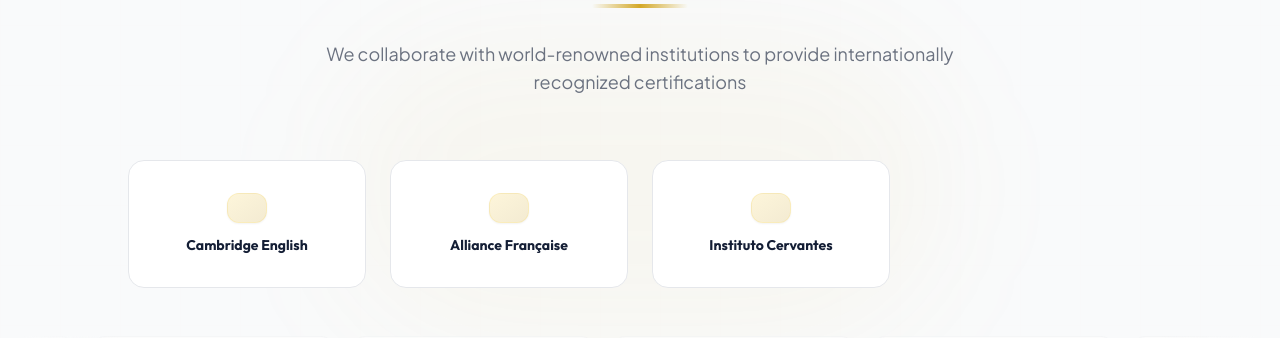
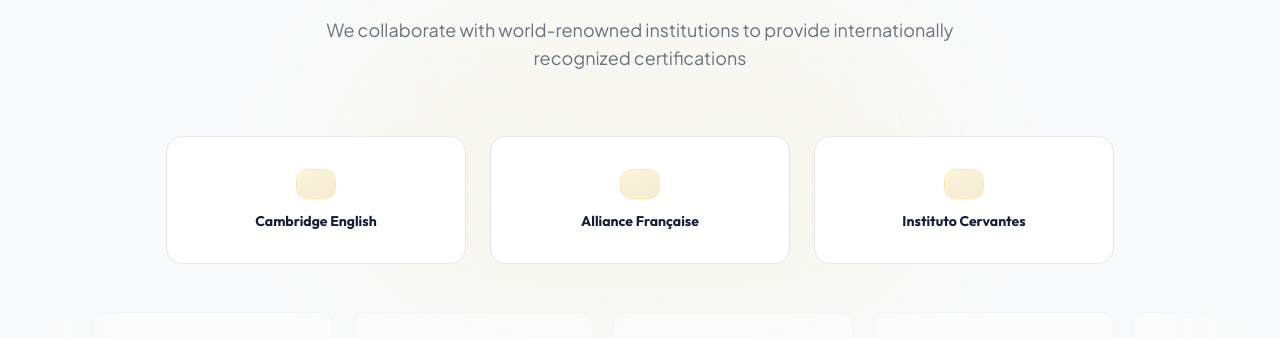
Before and after one commit to xphobiadev/Oxford_school, a Nuxt app: page /schools/oxford-academy in a window 1280 px wide. Shown: the part 2560-2898 px from the top of the page. Built offline with nearby package versions, Linux system fonts and the light colour scheme; some icons are missing.

Commit message:
Fix layout gaps when there are fewer items than grid columns

```diff
--- a/app/components/home/PartnersCarousel.vue
+++ b/app/components/home/PartnersCarousel.vue
@@ -23,11 +23,11 @@
       </div>
 
       <!-- Partners Grid -->
-      <div class="grid grid-cols-2 sm:grid-cols-3 lg:grid-cols-4 gap-6 max-w-5xl mx-auto mb-12">
+      <div class="flex flex-wrap justify-center gap-6 max-w-5xl mx-auto mb-12">
         <div
           v-for="(partner, index) in partners"
           :key="partner.id"
-          class="group relative"
+          class="group relative w-full sm:w-[calc(50%-1.5rem)] lg:w-[calc(33.333%-1.5rem)] min-w-[240px] max-w-[300px]"
           :style="{ animationDelay: `${index * 100}ms` }"
         >
           <div
--- a/app/components/home/TestimonialsSlider.vue
+++ b/app/components/home/TestimonialsSlider.vue
@@ -127,11 +127,7 @@
 const { t } = useLocale()
 
 const currentSlide = ref(0)
-const visibleCards = ref(3)
-
-const totalSlides = computed(() => {
-  return Math.max(1, testimonials.value.length - visibleCards.value + 1)
-})
+const visibleCards = ref(1) // Initialize with 1 to avoid hydration mismatch, updated onMount
 
 const nextSlide = () => {
   currentSlide.value = currentSlide.value < totalSlides.value - 1
@@ -147,11 +143,19 @@
 
 const updateVisibleCards = () => {
   if (typeof window !== 'undefined') {
-    if (window.innerWidth < 640) visibleCards.value = 1
-    else if (window.innerWidth < 1024) visibleCards.value = 2
-    else visibleCards.value = 3
+    let base = 3
+    if (window.innerWidth < 640) base = 1
+    else if (window.innerWidth < 1024) base = 2
+
+    // Prevent empty columns by restricting max visible cards to the number of testimonials available
+    visibleCards.value = Math.min(base, testimonials.value.length)
   }
 }
+
+// Recalculate slides dynamically so the dots don't vanish or act weirdly
+const totalSlides = computed(() => {
+  return Math.max(1, testimonials.value.length - visibleCards.value + 1)
+})
 
 let autoplay: ReturnType<typeof setInterval>
 
```
